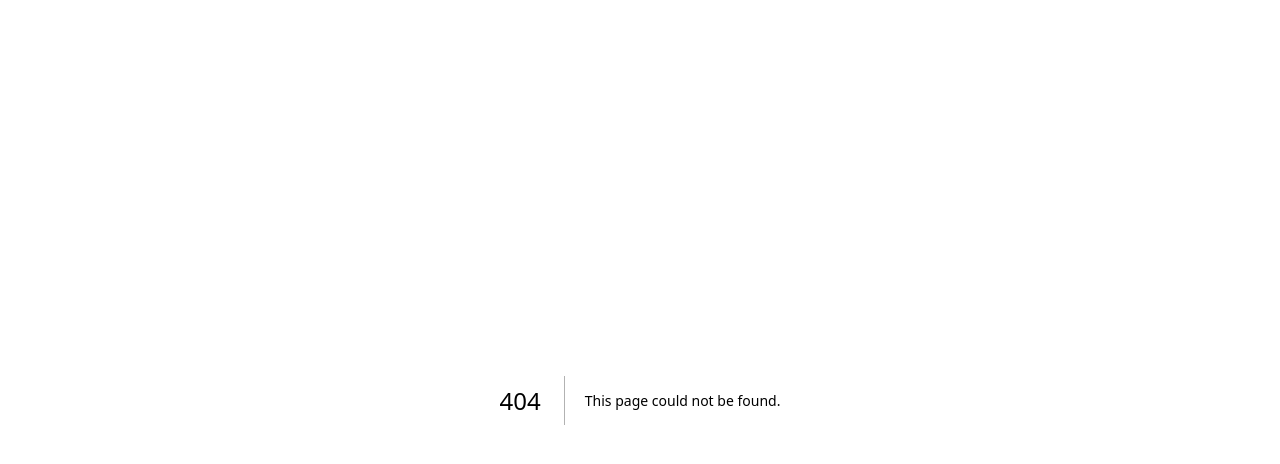
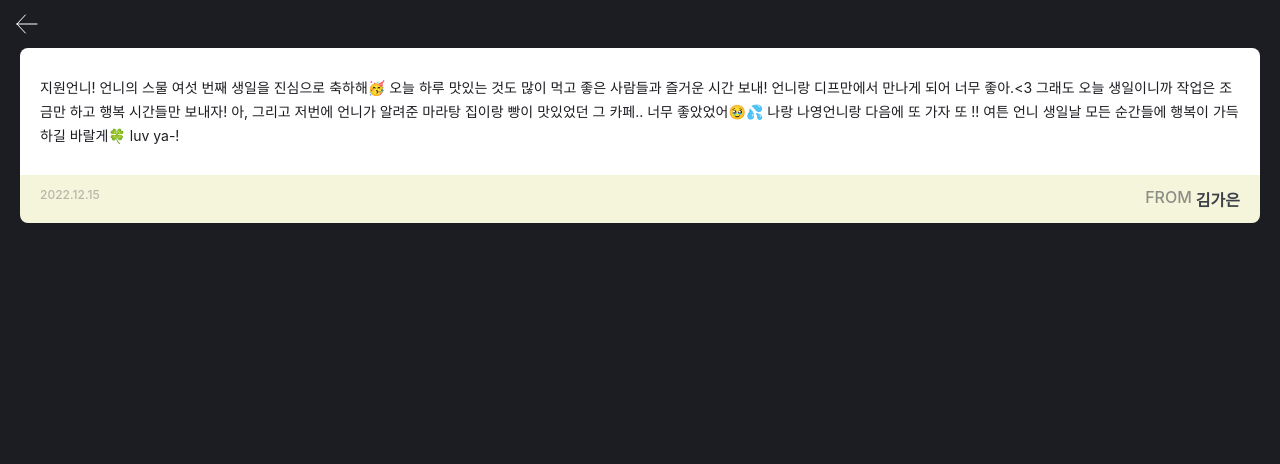
Before and after one commit to depromeet/ggogeet-client, a Next.js app: page /letter-reply in a window 1280 px wide. Before the commit this address had no page. Shown: the top 464 px of the page. Built offline with nearby package versions, Linux system fonts and the light colour scheme; a web font is replaced by a local one.

Commit message:
💄 letter-reply 레이아웃 생성

```diff
--- /dev/null
+++ b/src/pages/letter-reply/index.tsx
@@ -0,0 +1,94 @@
+import TopNavigation from "@/src/components/common/TopNavigation";
+import { NavBack } from "@/src/components/common/TopNavigation/Atoms";
+import { Body4, Caption1, Display1 } from "@/src/styles/commons";
+import styled from "@emotion/styled";
+
+const Layout = styled.div`
+  background-color: ${({ theme }) => theme.colors.navy};
+  height: 100vh;
+`;
+
+const MainLayout = styled.div`
+  padding: 0 20px;
+`;
+
+const LetterLayout = styled.div``;
+
+const LetterMainLayout = styled.div`
+  background-color: ${({ theme }) => theme.colors.white};
+  border-radius: 8px 8px 0 0;
+  padding: 28px 20px;
+`;
+
+const Content = styled.p`
+  color: ${({ theme }) => theme.colors.navy};
+  font-size: 14px;
+  line-height: 170%;
+`;
+
+interface LetterBottomLayoutProps {
+  color: string;
+}
+
+const LetterBottomLayout = styled.div<LetterBottomLayoutProps>`
+  display: flex;
+  justify-content: space-between;
+  background-color: ${({ color }) => color};
+  border-radius: 0 0 8px 8px;
+  padding: 12px 20px;
+`;
+
+const Date = styled.p`
+  color: ${({ theme }) => theme.colors.navy30};
+  ${Caption1};
+`;
+
+const SenderContainer = styled.div`
+  display: flex;
+`;
+
+const From = styled.p`
+  color: ${({ theme }) => theme.colors.navy50};
+  margin: 0 4px 0 0;
+
+  ${Body4}
+`;
+
+const Sender = styled.p`
+  color: ${({ theme }) => theme.colors.gray5};
+
+  ${Display1}
+`;
+
+const LetterReplyPage = () => {
+  const letterColor = "beige"; // 임시 컬러
+  const date = "2022.12.15"; // 임시 날짜
+  const sender = "김가은"; // 임시 작성자
+  const content =
+    "지원언니! 언니의 스물 여섯 번째 생일을 진심으로 축하해🥳 오늘 하루 맛있는 것도 많이 먹고 좋은 사람들과 즐거운 시간 보내! 언니랑 디프만에서 만나게 되어 너무 좋아.<3 그래도 오늘 생일이니까 작업은 조금만 하고 행복 시간들만 보내자! 아, 그리고 저번에 언니가 알려준 마라탕 집이랑 빵이 맛있었던 그 카페.. 너무 좋았었어🥹💦 나랑 나영언니랑 다음에 또 가자 또 !! 여튼 언니 생일날 모든 순간들에 행복이 가득하길 바랄게🍀 luv ya-!"; // 임시 편지 내용
+
+  return (
+    <Layout>
+      <TopNavigation leftElem={<NavBack color="white" />} />
+
+      <MainLayout>
+        <LetterLayout>
+          <LetterMainLayout>
+            <Content>{content}</Content>
+          </LetterMainLayout>
+
+          <LetterBottomLayout color={letterColor}>
+            <Date>{date}</Date>
+
+            <SenderContainer>
+              <From>FROM</From>
+              <Sender>{sender}</Sender>
+            </SenderContainer>
+          </LetterBottomLayout>
+        </LetterLayout>
+      </MainLayout>
+    </Layout>
+  );
+};
+
+export default LetterReplyPage;
```
